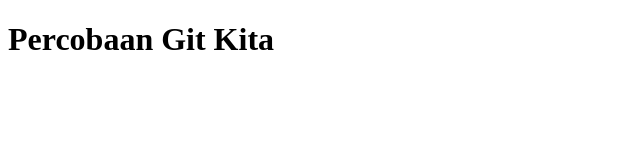
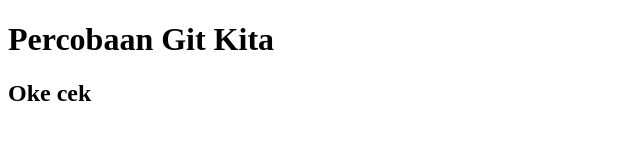
Before and after one commit to percobaangit-test/percobaangitpertama, a plain HTML site: page index.html in a window 1280 px wide. Shown: the whole page, without its empty margins (0-640 px from the left). Drawn offline with Linux system fonts and the light colour scheme.

Commit message:
feat:nambah-tulisan-cek

```diff
--- a/index.html
+++ b/index.html
@@ -9,6 +9,7 @@
 
 <body>
     <h1>Percobaan Git Kita</h1>
+    <h2>Oke cek</h2>
 </body>
 
 </html>
```
